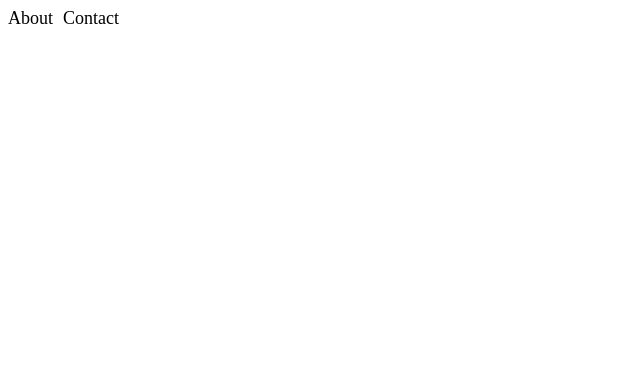
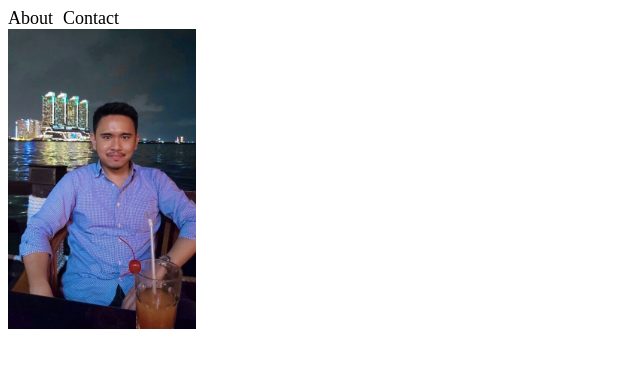
Before and after one commit to mfarisgibran/project-react-app, a React (Create React App) app: page / in a window 1280 px wide. Shown: the top 368 px of the page, without its empty margins (0-640 px from the left). Built offline with nearby package versions, Linux system fonts and the light colour scheme.

Commit message:
Create photo component

```diff
--- a/src/App.js
+++ b/src/App.js
@@ -1,9 +1,11 @@
 import Navigation from './Navigation'
+import Photo from './Photo'
 
 function App() {
   return (
     <div>
       <Navigation></Navigation>
+      <Photo></Photo>
     </div>
   )
 }
--- /dev/null
+++ b/src/Photo.css
@@ -0,0 +1,3 @@
+.photo {
+  height: 300px;
+}
--- /dev/null
+++ b/src/Photo.js
@@ -0,0 +1,11 @@
+import './Photo.css'
+
+export default function Photo() {
+  return (
+    <img
+      className="photo"
+      src="/images/mfarisgibran.jpg"
+      alt="M Faris Gibran"
+    />
+  )
+}
```
Also changed, not shown: public/images/mfarisgibran.jpg (added).
